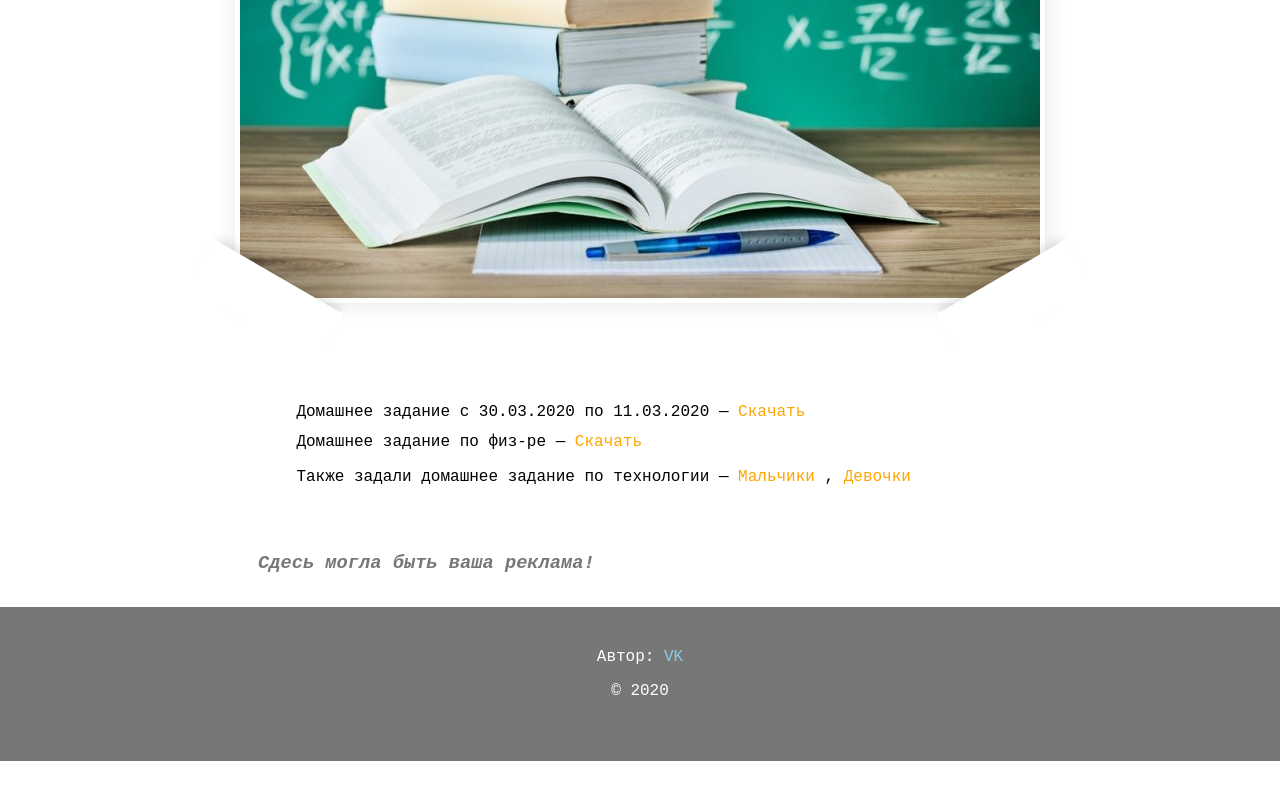
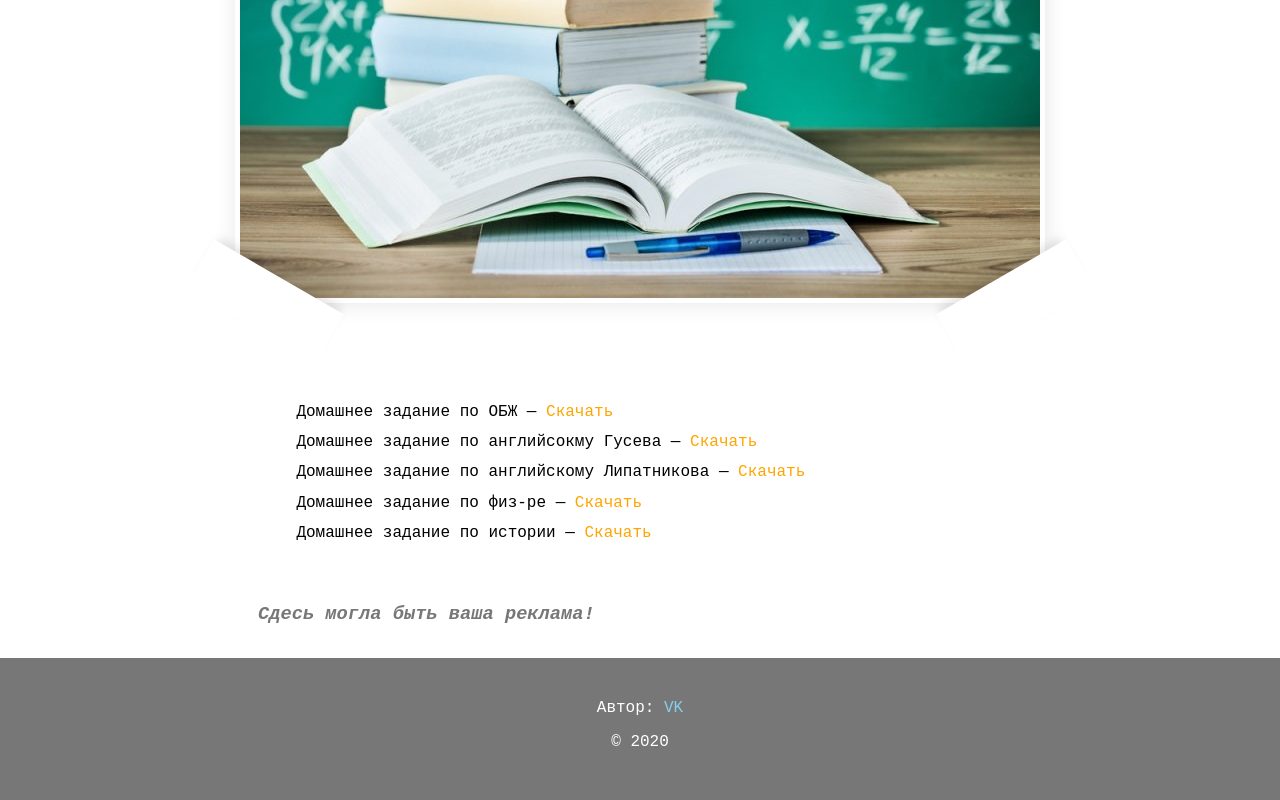
Before and after one commit to ourgclass/my-site, a plain HTML site: page dz.html in a window 1280 px wide. Shown: the part 605-1405 px from the top of the page. Before the commit the page ends 1366 px from the top, so only its background shows below. Drawn offline with Linux system fonts and the light colour scheme.

Commit message:
обновление

```diff
--- a/dz.html
+++ b/dz.html
@@ -59,22 +59,21 @@
 
 		<section>
 			<p class="pad">
-				&nbsp; &nbsp; Домашнее задание с 30.03.2020 по 11.03.2020 — <a href="gg.docx" download>Скачать</a>
+				&nbsp; &nbsp; Домашнее задание по ОБЖ — <a href="ОБЖ.docx" download>Скачать</a>
 			</p>
 			<p class="pad">
-				&nbsp; &nbsp; Домашнее задание по физ-ре  — <a href="3.png" download>Cкачать</a>
+				&nbsp; &nbsp; Домашнее задание по английсокму Гусева — <a href="англ Гусева.docx" download>Скачать</a>
 			</p>
-		</section>
-		<section>
-			<ul class="pad dline">&nbsp; &nbsp; Tакже задали домашнее задание по технологии —
-				<li>
-					<a href="boys.docx" download >Мальчики</a> ,
-				</li>
-				<li>
-					<a href="girls.docx" download >Девочки</a>
-				</li>
+			<p class="pad">
+				&nbsp; &nbsp; Домашнее задание по английскому Липатникова — <a href="англ Липатникова.docx" download>Скачать</a>
 			</p>
-			</ul>
+			<p class="pad">
+				&nbsp; &nbsp; Домашнее задание по физ-ре — <a href="физра.docx" download>Скачать</a>
+			</p>
+			<p class="pad">
+				&nbsp; &nbsp; Домашнее задание по истории — <a href="история.docx" download>Скачать</a>
+			</p>
+
 		</section>
 		<section>
 			<p class="pad">
```
Also changed, not shown: 5 other files.
